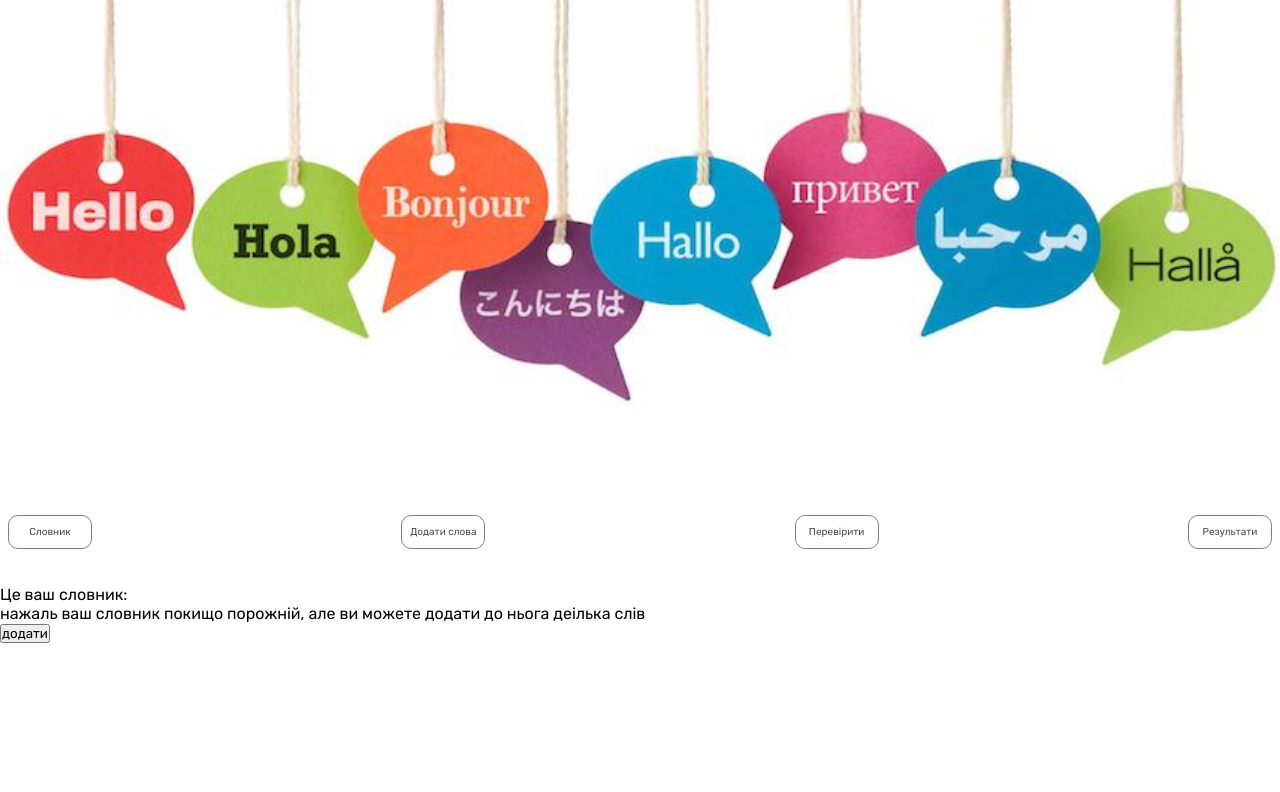
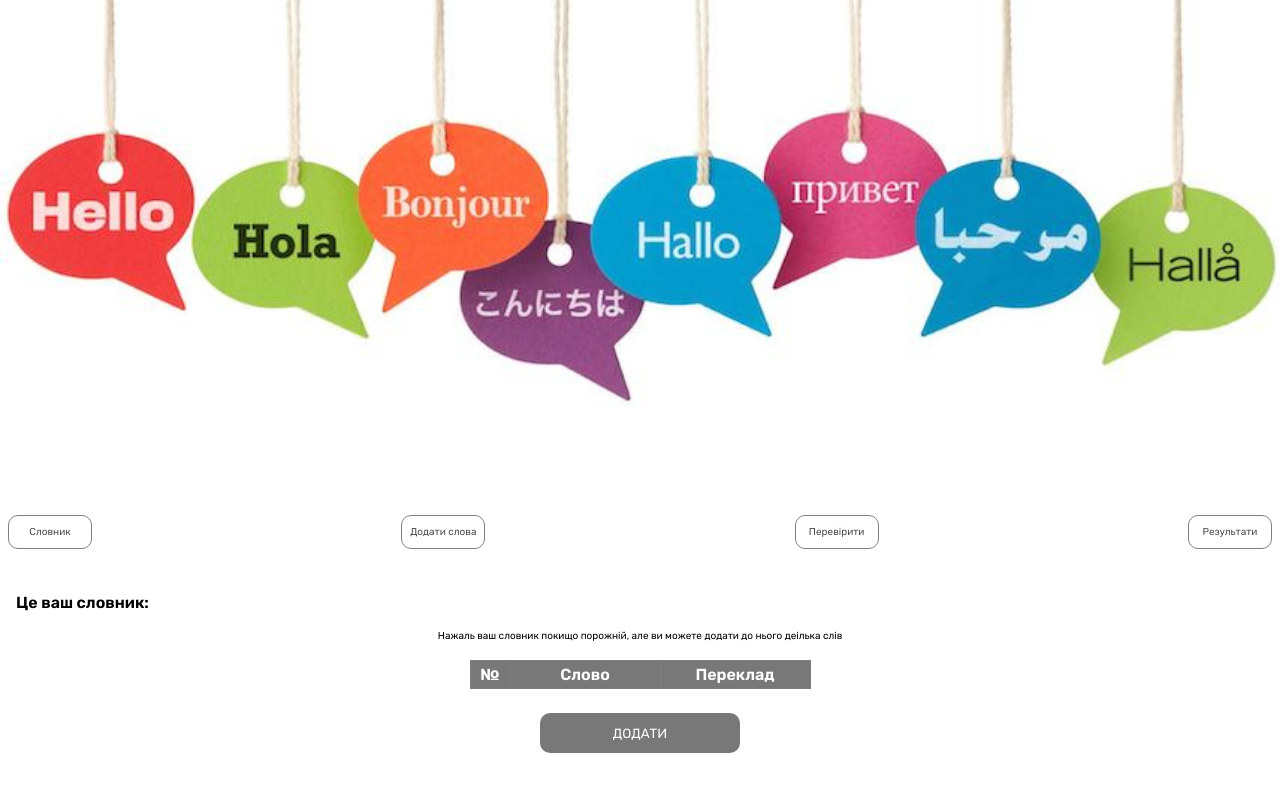
Before and after one commit to uliton/dictionary, a React (Create React App) app: page /dictionary in a window 1280 px wide. Shown: the top 792 px of the page. Built offline with nearby package versions, Linux system fonts and the light colour scheme.

Commit message:
make dictionary page

```diff
--- a/src/components/AddForm/AddForm.jsx
+++ b/src/components/AddForm/AddForm.jsx
@@ -34,13 +34,12 @@ export const AddForm = () => {
   }
 
   return (
-    <>
     <div className='form'>
       <div className="form__word">
-          Word
+        Слово
         <input
           type="text"
-            placeholder="Enter word"
+          placeholder="Введіть слово"
           value={word}
           onChange={(e) => {
             if (error) {
@@ -54,10 +53,10 @@ export const AddForm = () => {
       </div>
 
       <div className="form__translate">
-          Translate
+        Преклад
         <input
           type="text"
-            placeholder="Enter word"
+          placeholder="Введіть переклад"
           value={translate}
           onChange={(e) => {
             setTranslate(e.target.value);
@@ -73,25 +72,12 @@ export const AddForm = () => {
       >
         Add
       </button>
-      </div>
-
-      {dictionary.map(currentWord => (
-        <div key={currentWord.id} style={{display: 'flex'}}>
-          <p>
-            {currentWord.word}
-          </p>
-          -
-          <p>
-            {currentWord.translate}
-          </p>
-        </div>
-      ))}
 
       {error && (
         <p style={{color: 'red'}}>
           {error}
         </p>
       )}
-    </>
+    </div>
   );
 };
--- a/src/components/AddForm/AddForm.scss
+++ b/src/components/AddForm/AddForm.scss
@@ -1,5 +1,7 @@
 .form {
   display: flex;
+  flex-direction: column;
+  padding: 8px 16px;
 
   &__word {
     display: flex;
--- a/src/components/Dictionary/Dictionary.jsx
+++ b/src/components/Dictionary/Dictionary.jsx
@@ -1,18 +1,65 @@
+import { useSelector } from "react-redux"
 import { Link } from "react-router-dom"
+import './Dictionary.scss';
 
 export const Dictionary = () => {
+  const dictionary = useSelector(store => store.dictionary);
+
   return (
-    <div>
-      <p>
+    <div className="dictionary">
+      <p className="dictionary__title">
         Це ваш словник:
       </p>
 
-      <p>
-        нажаль ваш словник покищо порожній, але ви можете додати до ньога деілька слів
-      </p>
+      {dictionary.length === 0 && (
+        <p className="dictionary__helper-text">
+          Нажаль ваш словник покищо порожній,
+          але ви можете додати до нього деілька слів
+        </p>
+      )}
 
-      <Link to='/add'>
-        <button>додати</button>
+      {dictionary.length > 0 && dictionary.length < 10 && (
+        <p className="dictionary__helper-text">
+          Вітаю! Початок покладено.
+          <br />
+          Щоб розпочати перевірку додайте ще
+          {' '}{10 - dictionary.length}{' '}
+          {10 - dictionary.length >= 5
+            ? 'слів'
+            : 10 - dictionary.length !== 1
+              ? 'слова'
+              : 'слово'
+          }
+        </p>
+      )}
+
+      {dictionary.length >= 10 && (
+        <p className="dictionary__helper-text">
+          Супер! Ви можете ропочати перевірку у будь який момент.
+        </p>
+      )}
+
+      <table className="dictionary__table table">
+        <thead className="table__head">
+          <tr>
+            <th className="table__item table__item--n">№</th>
+            <th className="table__item table__item--word">Слово</th>
+            <th className="table__item table__item--translate">Переклад</th>
+          </tr>
+        </thead>
+        <tbody>
+          {dictionary.map((currentWord, index) => (
+            <tr key={currentWord.id}>
+              <td className="table__item table__item--n">{index + 1}</td>
+              <td className="table__item table__item--word">{currentWord.word}</td>
+              <td className="table__item table__item--translate">{currentWord.translate}</td>
+            </tr>
+          ))}
+        </tbody>
+      </table>
+
+      <Link to='/add' className="dictionary__link">
+        <button className="dictionary__button">додати</button>
       </Link>
     </div>
   )
--- a/src/components/Dictionary/Dictionary.scss
+++ b/src/components/Dictionary/Dictionary.scss
@@ -0,0 +1,68 @@
+.dictionary {
+  padding: 8px 16px;
+
+  &__title {
+    font-weight: bold;
+    margin-bottom: 18px;
+  }
+
+  &__helper-text {
+    font-size: 10px;
+    margin-bottom: 18px;
+    text-align: center;
+  }
+
+  &__table {
+    margin: auto;
+    margin-bottom: 24px;
+  }
+
+  &__link {
+    text-decoration: none;
+  }
+
+  &__button {
+    display: block;
+    width: 200px;
+    height: 40px;
+    border: none;
+    border-radius: 10px;
+    margin: auto;
+    text-transform: uppercase;
+    color: #fff;
+    background-color: rgb(120, 120, 120);
+
+    &:hover {
+      color: rgb(75, 75, 75);
+      background-color: #fff;
+      border: 1px solid grey;
+    }
+  }
+}
+
+.table {
+  border-collapse: collapse;
+
+  &__head {
+    color: #fff;
+    background-color: rgb(120, 120, 120);
+  }
+
+  &__item {
+    border: 1px solid grey;
+    padding: 4px;
+
+    &--n {
+      width: 40px;
+      text-align: center;
+    }
+
+    &--word {
+      width: 150px;
+    }
+
+    &--translate {
+      width: 150px;
+    }
+  }
+}
```
Also changed, not shown: 1 other file (tests, documents, lock files or other folders). Lines whose indentation alone changed are shown as unchanged.
